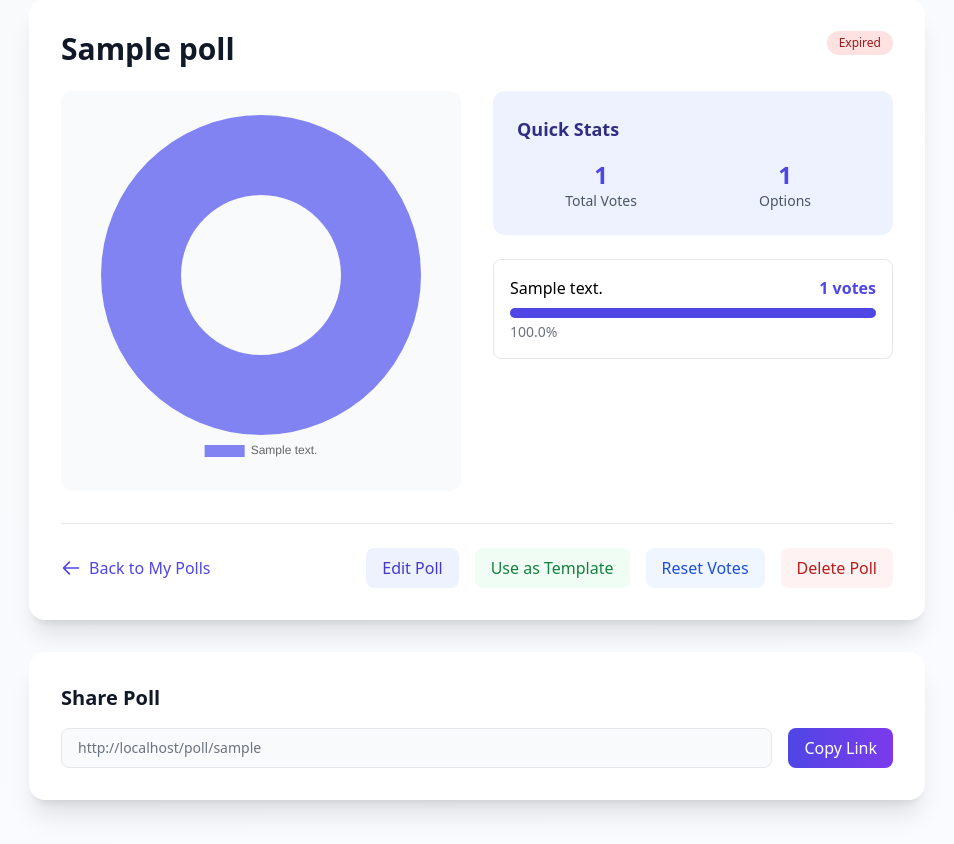
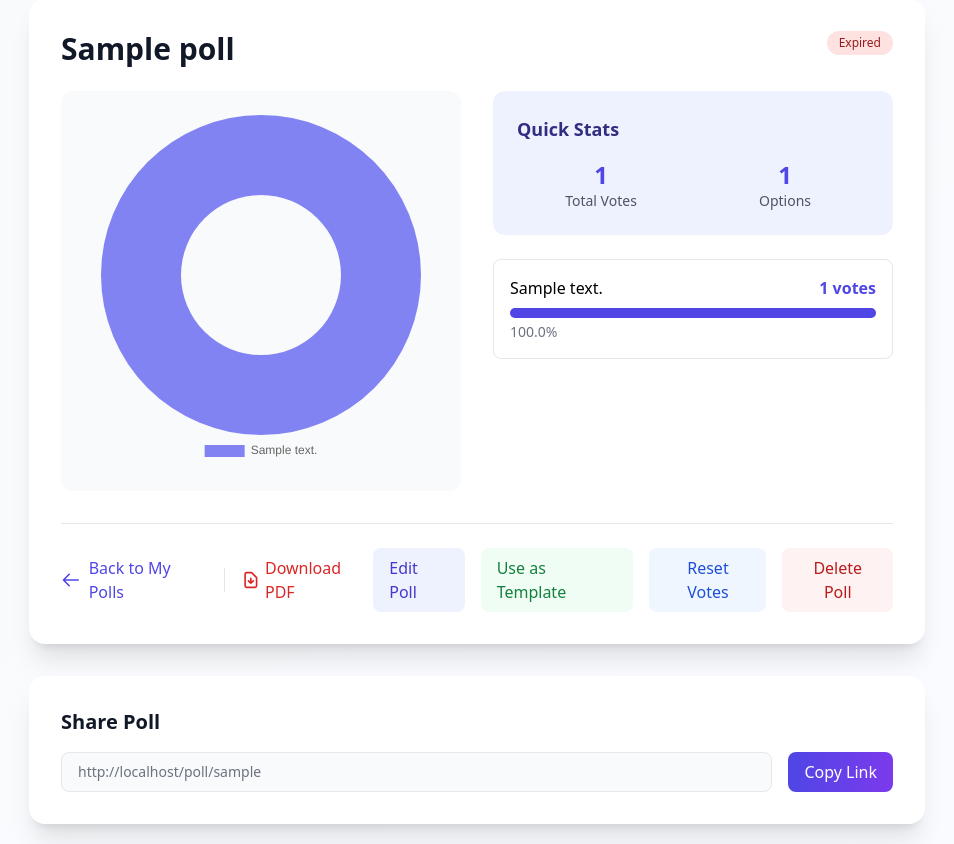
Before and after one commit to PawiX25/PollApp, a Flask app: page /poll/1/details in a window 1280 px wide. Shown: the part 113-957 px from the top of the page, without its empty margins (163-1117 px from the left). Before the commit the page ends 936 px from the top, so only its background shows below. Run offline with Flask 3, Linux system fonts and the light colour scheme; a user stored in the database is signed in; tables that the repository leaves empty hold one stand-in row (values such as "Sample post"); some libraries are stand-ins or nearby versions.

Commit message:
Add PDF export functionality for poll results

```diff
--- a/app.py
+++ b/app.py
@@ -1,4 +1,4 @@
-from flask import Flask, render_template, request, redirect, url_for, flash, session
+from flask import Flask, render_template, request, redirect, url_for, flash, session, send_file
 from flask_sqlalchemy import SQLAlchemy
 from flask_login import LoginManager, UserMixin, login_user, logout_user, login_required, current_user
 from werkzeug.security import generate_password_hash, check_password_hash
@@ -8,6 +8,11 @@ import os
 import uuid
 from werkzeug.utils import secure_filename
 from pathlib import Path
+from io import BytesIO
+from reportlab.lib import colors
+from reportlab.lib.pagesizes import letter
+from reportlab.platypus import SimpleDocTemplate, Table, TableStyle, Paragraph
+from reportlab.lib.styles import getSampleStyleSheet
 
 load_dotenv()
 
@@ -492,5 +497,59 @@ def profile():
                          active_polls=active_polls,
                          total_votes=total_votes)
 
+@app.route('/poll/<int:poll_id>/download')
+@login_required
+def download_results(poll_id):
+    poll = Poll.query.get_or_404(poll_id)
+    if poll.user_id != current_user.id:
+        flash('You are not authorized to download these results', 'error')
+        return redirect(url_for('index'))
+
+    return download_pdf(poll)
+
+def download_pdf(poll):
+    buffer = BytesIO()
+    doc = SimpleDocTemplate(buffer, pagesize=letter)
+    styles = getSampleStyleSheet()
+    elements = []
+
+    elements.append(Paragraph(f"Poll Results: {poll.question}", styles['Title']))
+    elements.append(Paragraph(f"Created: {poll.created_at.strftime('%Y-%m-%d %H:%M UTC')}", styles['Normal']))
+    elements.append(Paragraph(f"Status: {'Expired' if poll.is_expired else 'Active'}", styles['Normal']))
+
+    total_votes = sum(option.votes for option in poll.options)
+
+    data = [['Option', 'Votes', 'Percentage']]
+    for option in poll.options:
+        percentage = (option.votes / total_votes * 100) if total_votes > 0 else 0
+        data.append([option.text, str(option.votes), f'{percentage:.1f}%'])
+
+    data.append(['Total', str(total_votes), '100%'])
+
+    table = Table(data)
+    table.setStyle(TableStyle([
+        ('BACKGROUND', (0, 0), (-1, 0), colors.grey),
+        ('TEXTCOLOR', (0, 0), (-1, 0), colors.whitesmoke),
+        ('ALIGN', (0, 0), (-1, -1), 'CENTER'),
+        ('FONTNAME', (0, 0), (-1, 0), 'Helvetica-Bold'),
+        ('FONTSIZE', (0, 0), (-1, 0), 14),
+        ('BOTTOMPADDING', (0, 0), (-1, 0), 12),
+        ('BACKGROUND', (0, -1), (-1, -1), colors.lightgrey),
+        ('TEXTCOLOR', (0, -1), (-1, -1), colors.black),
+        ('FONTNAME', (0, -1), (-1, -1), 'Helvetica-Bold'),
+        ('GRID', (0, 0), (-1, -1), 1, colors.black)
+    ]))
+
+    elements.append(table)
+    doc.build(elements)
+
+    buffer.seek(0)
+    return send_file(
+        buffer,
+        mimetype='application/pdf',
+        as_attachment=True,
+        download_name=f'poll_results_{poll.id}.pdf'
+    )
+
 if __name__ == '__main__':
     app.run()
--- a/templates/poll_details.html
+++ b/templates/poll_details.html
@@ -55,6 +55,7 @@
         </div>
 
         <div class="flex justify-between items-center mt-8 pt-6 border-t">
+            <div class="flex items-center space-x-4">
                 <a href="{{ url_for('index') }}"
                    class="inline-flex items-center space-x-2 text-indigo-600 hover:text-indigo-800">
                     <svg class="w-5 h-5" fill="none" stroke="currentColor" viewBox="0 0 24 24">
@@ -62,6 +63,19 @@
                     </svg>
                     <span>Back to My Polls</span>
                 </a>
+                {% if current_user.id == poll.user_id %}
+                <div class="border-l border-gray-200 h-6 mx-2"></div>
+                <a href="{{ url_for('download_results', poll_id=poll.id) }}"
+                   class="inline-flex items-center space-x-1 text-red-600 hover:text-red-800">
+                    <svg class="w-5 h-5" fill="none" stroke="currentColor" viewBox="0 0 24 24">
+                        <path stroke-linecap="round" stroke-linejoin="round" stroke-width="2"
+                              d="M12 10v6m0 0l-3-3m3 3l3-3m2 8H7a2 2 0 01-2-2V5a2 2 0 012-2h5.586a1 1 0 01.707.293l5.414 5.414a1 1 0 01.293.707V19a2 2 0 01-2 2z"/>
+                    </svg>
+                    <span>Download PDF</span>
+                </a>
+                {% endif %}
+            </div>
+
             {% if current_user.id == poll.user_id %}
             <div class="flex space-x-4">
                 <a href="{{ url_for('edit_poll', poll_id=poll.id) }}"
```
Lines whose indentation alone changed are shown as unchanged.
